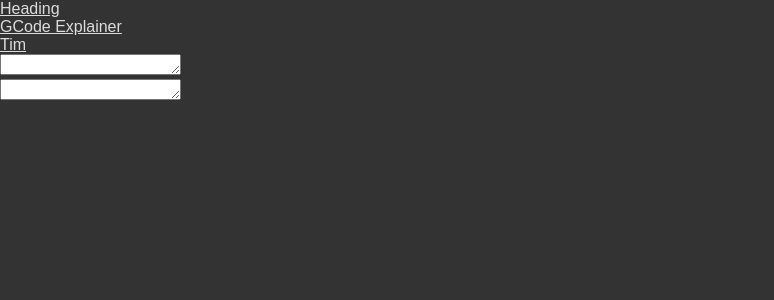
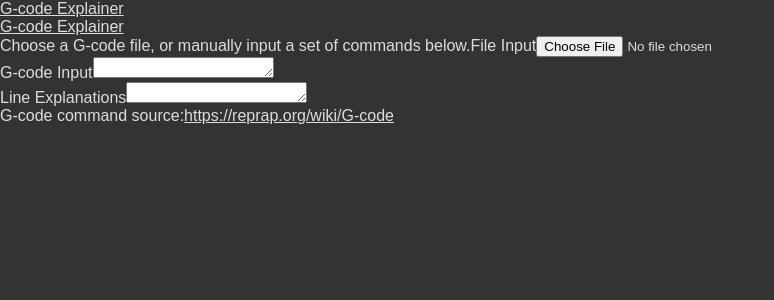
Before and after one commit to Cimera42/gcode-explainer, a React app: page / in a window 1280 px wide. Shown: the top 300 px of the page, without its empty margins (0-774 px from the left). Built offline with nearby package versions, Linux system fonts and the light colour scheme.

Commit message:
File input, header fix, simple readme

```diff
--- a/public/index.html
+++ b/public/index.html
@@ -19,7 +19,7 @@
       work correctly both with client-side routing and a non-root public URL.
       Learn how to configure a non-root public URL by running `npm run build`.
     -->
-    <title>React App</title>
+    <title>G-code Explainer</title>
   </head>
   <body>
     <noscript>
--- a/src/Parts/GcodeEntry/GcodeEntry.jsx
+++ b/src/Parts/GcodeEntry/GcodeEntry.jsx
@@ -1,166 +1,9 @@
 import React from "react";
 import "./GcodeEntry.scss";
 import MoveParse from "./moveParse";
+import generalCommands from "./generalCommands";
 
-// Source: https://reprap.org/wiki/G-code
-const gcodeCommands = {
-	// 'G0': 'Rapid move',
-	// 'G1': 'Linear move',
-	'G2': 'Clockwise arc move',
-	'G3': 'Anti-clockwise arc move',
-	'G4': 'Dwell',
-	'G6': 'Direct stepper move',
-	'G10': 'Retract',
-	'G11': 'Unretract',
-	'G12': 'Clean tool',
-	'G17': 'Set workplane as XY',
-	'G18': 'Set workplane as ZX',
-	'G19': 'Set workplane as YZ',
-	'G20': 'Set units to inches',
-	'G21': 'Set units to millimetres',
-	'G22': 'Retract (Firmware controlled)',
-	'G23': 'Unretract (Firmware controlled)',
-	'G26': 'Mesh validation',
-	'G28': 'Move to origin / Home',
-	'G29': 'Automatic bed level / compensation',
-	'G30': 'Z-probe / get bed height',
-	'G31': 'Dock z-probe / get z-probe status',
-	'G32': 'Undock z-probe / probe-z',
-	'G34': 'Delta printhead height',
-	'G42': 'Move to grid point',
-	'G60': 'Save current position',
-	'G61': 'Restore saved position',
-	'G90': 'Set to absolute positioning',
-	'G91': 'Set to relative positioning',
-	'G92': 'Set position',
-	'G131': 'Remove offset',
-	'G132': 'Calibrate endstop offsets',
-	'G161': 'Home to minimum',
-	'G162': 'Home to maximum',
-
-	'M0': 'Stop',
-	'M1': 'Sleep',
-	'M2': 'Program end',
-	'M3': 'Spindle on clockwise',
-	'M4': 'Spindle on anti-clockwise',
-	'M5': 'Spindle off',
-	'M6': 'Tool change',
-	'M7': 'Mist coolant on',
-	'M8': 'Flood coolant on',
-	'M9': 'Coolant off',
-	'M10': 'Vacuum on',
-	'M11': 'Vacuum off',
-	'M17': 'Enable all stepper motors',
-	'M18': 'Disable all stepper motors',
-	'M20': 'List SD card',
-	'M21': 'Initialise SD card',
-	'M22': 'Release SD card',
-	'M23': 'Select SD file',
-	'M24': 'Start SD print',
-	'M25': 'Pause SD print',
-	'M26': 'Set SD position',
-	'M27': 'SD print status',
-	'M28': 'Start SD card write',
-	'M29': 'Stop SD card write',
-	'M30': 'Delete SD card file',
-	'M32': 'Select SD card file and start print',
-	'M33': 'Long name for SD card file',
-	'M34': 'SD card sort',
-	'M36': 'File information',
-	'M37': 'Simulation mode',
-	'M38': 'SHA file hash',
-	'M39': 'SD card information',
-	'M40': 'Eject job',
-	'M41': 'Loop',
-	'M42': 'Set I/O pin',
-	'M43': 'Material out behaviour / pin watch',
-	'M48': 'Z-probe repeatability measure',
-	'M70': 'Message',
-	'M72': 'Tone / song',
-	'M73': 'Build percentage',
-	'M80': 'Power on',
-	'M81': 'Power off',
-	'M82': 'Extruder absolute mode',
-	'M83': 'Extruder relative mode',
-	'M84': 'Stop idle hold',
-	'M85': 'Inactivity timer',
-	'M92': 'Set steps per unit',
-	'M93': 'Send steps per unit',
-	'M98': 'Macro / subprogram',
-	'M99': 'Return from macro / subprogram',
-	'M101': 'Extruder on forward',
-	'M102': 'Extruder on reverse',
-	'M103': 'Extruders off',
-	'M104': 'Set extruder temperature',
-	'M105': 'Get extruder temperature',
-	'M106': 'Fan on',
-	'M107': 'Fan off',
-	'M109': 'Set extruder temperature and wait',
-	'M110': 'Set current line number',
-	'M111': 'Set debug level',
-	'M112': 'Emergency stop',
-	'M113': 'Set extruder pwm',
-	'M114': 'Get current position',
-	'M115': 'Get firmware version and capabilities',
-	'M116': 'Wait',
-	'M117': 'Get zero position / message',
-	'M118': 'Send message to host',
-	'M119': 'Endstop status',
-	'M120': 'Enable endstop detection / Save state',
-	'M121': 'Disable endstop detection / Restore state',
-	'M123': 'Tachometer',
-	'M124': 'Motor stop',
-	'M126': 'Open valve',
-	'M127': 'Close valve',
-	'M128': 'Extruder pressure',
-	'M129': 'Extruder pressure off',
-	'M130': 'Set PID "P" value',
-	'M131': 'Set PID "I" value',
-	'M132': 'Set PID "D" value',
-	'M133': 'Set PID "I" limit value',
-	'M134': 'Save PID values',
-	'M135': 'Set PID sample interval',
-	'M136': 'Print PID settings to host',
-	'M140': 'Bed temperature (fast)',
-	'M141': 'Champer temperature (fast)',
-	'M142': 'Holding pressure',
-	'M143': 'Maximum heater temperature',
-	'M144': 'Bed to standby temperature',
-	'M146': 'Chamber humidity',
-	'M149': 'Temperature units',
-	'M150': 'Set display colour',
-	'M155': 'Automatically send temperatures to host',
-	'M160': 'Mixed material count',
-	'M163': 'Mixed material weights',
-	'M164': 'Store mixed material weights',
-	'M165': 'Set material mix weights',
-	'M190': 'Wait for bed temperature',
-	'M191': 'Wait for chamber temperature',
-	'M200': 'Set filament diameter',
-	'M201': 'Set maximum printing acceleration',
-	'M202': 'Set maximum travel acceleration',
-	'M203': 'Set maximum feedrate',
-	'M204': 'Set default acceleration',
-	'M206': 'Offset endstops',
-	'M207': 'Set retraction length',
-	'M208': 'Set axis maximum travel',
-	'M209': 'Set unretract length',
-	'M210': 'Enable automatic retract',
-	'M211': 'Disable / enable software endstops',
-	'M212': 'Set bed level sensor offset',
-	'M217': 'Toolchange parameters',
-	'M218': 'Set hotend offset',
-	'M220': 'Set speed factor override percentage',
-	'M221': 'Set extrude factor override percentage',
-	'M226': 'Pause / wait for pin state',
-	'M227': 'Enable automatic reverse and prime',
-	'M228': 'Disable automatic reverse and prime',
-	'M229': 'Enable automatic reverse and prime',
-	'M230': 'Toggle wait for temperature change',
-	// ............
-	// ............
-	// ............
-}
+const gcodeCommands = generalCommands;
 
 const gcodeCommandsRegex = [
 	{
@@ -186,9 +29,9 @@ class GcodeEntry extends React.Component {
 		outputValue: "",
 	}
 
-	handleChange = (ev) => {
+	parse = (inputString) => {
 		let output = [];
-		const input = ev.target.value.split(/\r\n|\n/);
+		const input = inputString.split(/\r\n|\n/);
 
 		output = input.map(v => {
 			const trimmed = v.trim();
@@ -222,9 +65,24 @@ class GcodeEntry extends React.Component {
 		});
 
 		this.setState({
-			inputValue: ev.target.value,
+			inputValue: inputString,
 			outputValue: output.join('\n'),
 		});
+	}
+
+	handleChange = (ev) => {
+		this.parse(ev.target.value);
+	}
+
+	handleFileChange = (ev) => {
+		const reader = new FileReader();
+		reader.readAsText(ev.target.files[0], 'UTF-8');
+		reader.onload = (fev) => {
+			this.parse(fev.target.result);
+		};
+		reader.onerror = (fev) => {
+			console.error(fev);
+		};
 	}
 
 	handleScroll = (ev) => {
@@ -238,16 +96,36 @@ class GcodeEntry extends React.Component {
 
 		return (
 			<div styleName="container">
+				<div styleName="inner-container">
 					<div styleName="styled-container">
+						Choose a G-code file, or manually input a set of commands below.
+						<label>
+							File Input
+							<input
+								type="file"
+								onChange={this.handleFileChange}
+								accept=".gcode"
+							/>
+						</label>
+					</div>
+				</div>
+				<div styleName="inner-container">
+					<div styleName="styled-container">
+						<label>
+							G-code Input
 							<textarea
+								ref={(e) => this.inputElement = e}
 								name="input"
 								value={this.state.inputValue}
 								onChange={this.handleChange}
 								onScroll={this.handleScroll}
 								rows={length}
 							/>
+						</label>
 					</div>
 					<div styleName="styled-container">
+						<label>
+							Line Explanations
 							<textarea
 								ref={(e) => this.outputElement = e}
 								name="output"
@@ -255,6 +133,16 @@ class GcodeEntry extends React.Component {
 								readOnly
 								rows={length}
 							/>
+						</label>
+					</div>
+				</div>
+				<div styleName="inner-container">
+					<div styleName="styled-container">
+						G-code command source:
+						<a href="https://reprap.org/wiki/G-code">
+							https://reprap.org/wiki/G-code
+						</a>
+					</div>
 				</div>
 			</div>
 		);
--- /dev/null
+++ b/src/Parts/GcodeEntry/generalCommands.js
@@ -0,0 +1,160 @@
+// Source: https://reprap.org/wiki/G-code
+
+export default {
+	// 'G0': 'Rapid move',
+	// 'G1': 'Linear move',
+	'G2': 'Clockwise arc move',
+	'G3': 'Anti-clockwise arc move',
+	'G4': 'Dwell',
+	'G6': 'Direct stepper move',
+	'G10': 'Retract',
+	'G11': 'Unretract',
+	'G12': 'Clean tool',
+	'G17': 'Set workplane as XY',
+	'G18': 'Set workplane as ZX',
+	'G19': 'Set workplane as YZ',
+	'G20': 'Set units to inches',
+	'G21': 'Set units to millimetres',
+	'G22': 'Retract (Firmware controlled)',
+	'G23': 'Unretract (Firmware controlled)',
+	'G26': 'Mesh validation',
+	'G28': 'Move to origin / Home',
+	'G29': 'Automatic bed level / compensation',
+	'G30': 'Z-probe / get bed height',
+	'G31': 'Dock z-probe / get z-probe status',
+	'G32': 'Undock z-probe / probe-z',
+	'G34': 'Delta printhead height',
+	'G42': 'Move to grid point',
+	'G60': 'Save current position',
+	'G61': 'Restore saved position',
+	'G90': 'Set to absolute positioning',
+	'G91': 'Set to relative positioning',
+	'G92': 'Set position',
+	'G131': 'Remove offset',
+	'G132': 'Calibrate endstop offsets',
+	'G161': 'Home to minimum',
+	'G162': 'Home to maximum',
+
+	'M0': 'Stop',
+	'M1': 'Sleep',
+	'M2': 'Program end',
+	'M3': 'Spindle on clockwise',
+	'M4': 'Spindle on anti-clockwise',
+	'M5': 'Spindle off',
+	'M6': 'Tool change',
+	'M7': 'Mist coolant on',
+	'M8': 'Flood coolant on',
+	'M9': 'Coolant off',
+	'M10': 'Vacuum on',
+	'M11': 'Vacuum off',
+	'M17': 'Enable all stepper motors',
+	'M18': 'Disable all stepper motors',
+	'M20': 'List SD card',
+	'M21': 'Initialise SD card',
+	'M22': 'Release SD card',
+	'M23': 'Select SD file',
+	'M24': 'Start SD print',
+	'M25': 'Pause SD print',
+	'M26': 'Set SD position',
+	'M27': 'SD print status',
+	'M28': 'Start SD card write',
+	'M29': 'Stop SD card write',
+	'M30': 'Delete SD card file',
+	'M32': 'Select SD card file and start print',
+	'M33': 'Long name for SD card file',
+	'M34': 'SD card sort',
+	'M36': 'File information',
+	'M37': 'Simulation mode',
+	'M38': 'SHA file hash',
+	'M39': 'SD card information',
+	'M40': 'Eject job',
+	'M41': 'Loop',
+	'M42': 'Set I/O pin',
+	'M43': 'Material out behaviour / pin watch',
+	'M48': 'Z-probe repeatability measure',
+	'M70': 'Message',
+	'M72': 'Tone / song',
+	'M73': 'Build percentage',
+	'M80': 'Power on',
+	'M81': 'Power off',
+	'M82': 'Extruder absolute mode',
+	'M83': 'Extruder relative mode',
+	'M84': 'Stop idle hold',
+	'M85': 'Inactivity timer',
+	'M92': 'Set steps per unit',
+	'M93': 'Send steps per unit',
+	'M98': 'Macro / subprogram',
+	'M99': 'Return from macro / subprogram',
+	'M101': 'Extruder on forward',
+	'M102': 'Extruder on reverse',
+	'M103': 'Extruders off',
+	'M104': 'Set extruder temperature',
+	'M105': 'Get extruder temperature',
+	'M106': 'Fan on',
+	'M107': 'Fan off',
+	'M109': 'Set extruder temperature and wait',
+	'M110': 'Set current line number',
+	'M111': 'Set debug level',
+	'M112': 'Emergency stop',
+	'M113': 'Set extruder pwm',
+	'M114': 'Get current position',
+	'M115': 'Get firmware version and capabilities',
+	'M116': 'Wait',
+	'M117': 'Get zero position / message',
+	'M118': 'Send message to host',
+	'M119': 'Endstop status',
+	'M120': 'Enable endstop detection / Save state',
+	'M121': 'Disable endstop detection / Restore state',
+	'M123': 'Tachometer',
+	'M124': 'Motor stop',
+	'M126': 'Open valve',
+	'M127': 'Close valve',
+	'M128': 'Extruder pressure',
+	'M129': 'Extruder pressure off',
+	'M130': 'Set PID "P" value',
+	'M131': 'Set PID "I" value',
+	'M132': 'Set PID "D" value',
+	'M133': 'Set PID "I" limit value',
+	'M134': 'Save PID values',
+	'M135': 'Set PID sample interval',
+	'M136': 'Print PID settings to host',
+	'M140': 'Bed temperature (fast)',
+	'M141': 'Champer temperature (fast)',
+	'M142': 'Holding pressure',
+	'M143': 'Maximum heater temperature',
+	'M144': 'Bed to standby temperature',
+	'M146': 'Chamber humidity',
+	'M149': 'Temperature units',
+	'M150': 'Set display colour',
+	'M155': 'Automatically send temperatures to host',
+	'M160': 'Mixed material count',
+	'M163': 'Mixed material weights',
+	'M164': 'Store mixed material weights',
+	'M165': 'Set material mix weights',
+	'M190': 'Wait for bed temperature',
+	'M191': 'Wait for chamber temperature',
+	'M200': 'Set filament diameter',
+	'M201': 'Set maximum printing acceleration',
+	'M202': 'Set maximum travel acceleration',
+	'M203': 'Set maximum feedrate',
+	'M204': 'Set default acceleration',
+	'M206': 'Offset endstops',
+	'M207': 'Set retraction length',
+	'M208': 'Set axis maximum travel',
+	'M209': 'Set unretract length',
+	'M210': 'Enable automatic retract',
+	'M211': 'Disable / enable software endstops',
+	'M212': 'Set bed level sensor offset',
+	'M217': 'Toolchange parameters',
+	'M218': 'Set hotend offset',
+	'M220': 'Set speed factor override percentage',
+	'M221': 'Set extrude factor override percentage',
+	'M226': 'Pause / wait for pin state',
+	'M227': 'Enable automatic reverse and prime',
+	'M228': 'Disable automatic reverse and prime',
+	'M229': 'Enable automatic reverse and prime',
+	'M230': 'Toggle wait for temperature change',
+	// ............
+	// ............
+	// ............
+};
--- a/src/Parts/Header/Header.jsx
+++ b/src/Parts/Header/Header.jsx
@@ -5,13 +5,9 @@ import "./Header.scss";
 const Header = (props) => {
 	return (
 		<header styleName="container">
-			<Link to="/" styleName="heading">Heading</Link>
+			<Link to="/" styleName="heading">G-code Explainer</Link>
 			<div styleName="links">
-				<Link to="/">GCode Explainer</Link>
-			</div>
-			<div styleName="profile">
-				<Link to="/profile" styleName="profile-details">Tim</Link>
-				<Link to="/profile" styleName="profile-picture"></Link>
+				<Link to="/">G-code Explainer</Link>
 			</div>
 		</header>
 	);
```
Also changed, not shown: src/Parts/GcodeEntry/GcodeEntry.scss (+7 -2 lines), 1 other file (tests, documents, lock files or other folders). Lines whose indentation alone changed are shown as unchanged.
